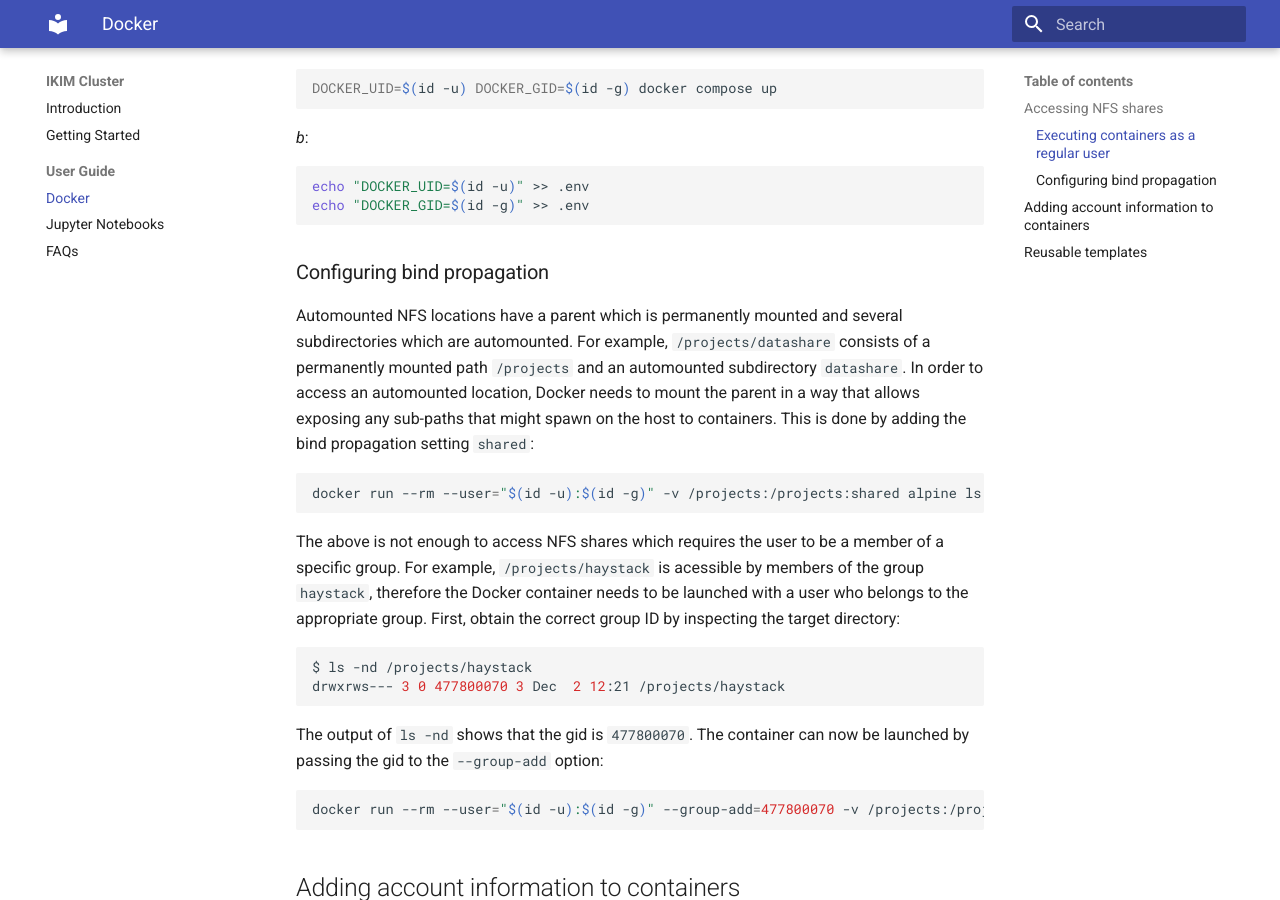
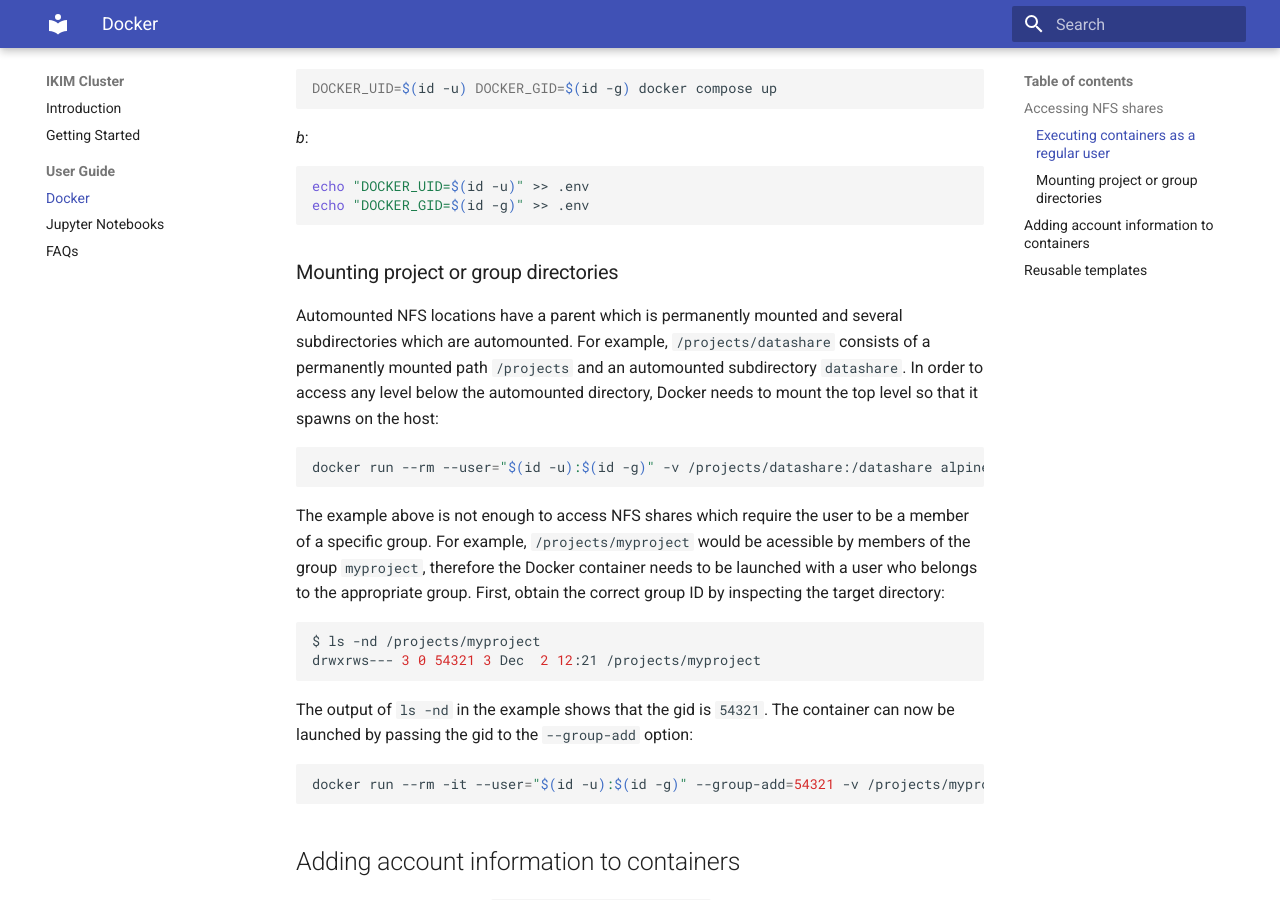
Before and after one commit to IKIM-Essen/ClusterDocs, an MkDocs documentation site: the page built from docs/docker.md, in a window 1280 px wide and 900 px high, scrolled down 1007 px. Built offline with MkDocs 1.6.1 and Material for MkDocs 9.7.7, drawn with Linux system fonts in a browser that asks for light colours.

Commit message:
Stop mentioning bind propagation
It's not really needed in our case. The instructions have been made
simpler.

````diff
--- a/docs/docker.md
+++ b/docs/docker.md
@@ -46,25 +46,25 @@
 echo "DOCKER_GID=$(id -g)" >> .env
 ```
 
-### Configuring bind propagation
+### Mounting project or group directories
 
-Automounted NFS locations have a parent which is permanently mounted and several subdirectories which are automounted. For example, `/projects/datashare` consists of a permanently mounted path `/projects` and an automounted subdirectory `datashare`. In order to access an automounted location, Docker needs to mount the parent in a way that allows exposing any sub-paths that might spawn on the host to containers. This is done by adding the bind propagation setting `shared`:
+Automounted NFS locations have a parent which is permanently mounted and several subdirectories which are automounted. For example, `/projects/datashare` consists of a permanently mounted path `/projects` and an automounted subdirectory `datashare`. In order to access any level below the automounted directory, Docker needs to mount the top level so that it spawns on the host:
 
 ```sh
-docker run --rm --user="$(id -u):$(id -g)" -v /projects:/projects:shared alpine ls /projects/datashare
+docker run --rm --user="$(id -u):$(id -g)" -v /projects/datashare:/datashare alpine ls /datashare
 ```
 
-The above is not enough to access NFS shares which requires the user to be a member of a specific group. For example, `/projects/haystack` is acessible by members of the group `haystack`, therefore the Docker container needs to be launched with a user who belongs to the appropriate group. First, obtain the correct group ID by inspecting the target directory:
+The example above is not enough to access NFS shares which require the user to be a member of a specific group. For example, `/projects/myproject` would be acessible by members of the group `myproject`, therefore the Docker container needs to be launched with a user who belongs to the appropriate group. First, obtain the correct group ID by inspecting the target directory:
 
 ```sh
-$ ls -nd /projects/haystack
-drwxrws--- 3 0 477800070 3 Dec  2 12:21 /projects/haystack
+$ ls -nd /projects/myproject
+drwxrws--- 3 0 54321 3 Dec  2 12:21 /projects/myproject
 ```
 
-The output of `ls -nd` shows that the gid is `477800070`. The container can now be launched by passing the gid to the `--group-add` option:
+The output of `ls -nd` in the example shows that the gid is `54321`. The container can now be launched by passing the gid to the `--group-add` option:
 
 ```sh
-docker run --rm --user="$(id -u):$(id -g)" --group-add=477800070 -v /projects:/projects:shared alpine ls /projects/haystack
+docker run --rm -it --user="$(id -u):$(id -g)" --group-add=54321 -v /projects/myproject:/myproject alpine
 ```
 
 ## Adding account information to containers
````
